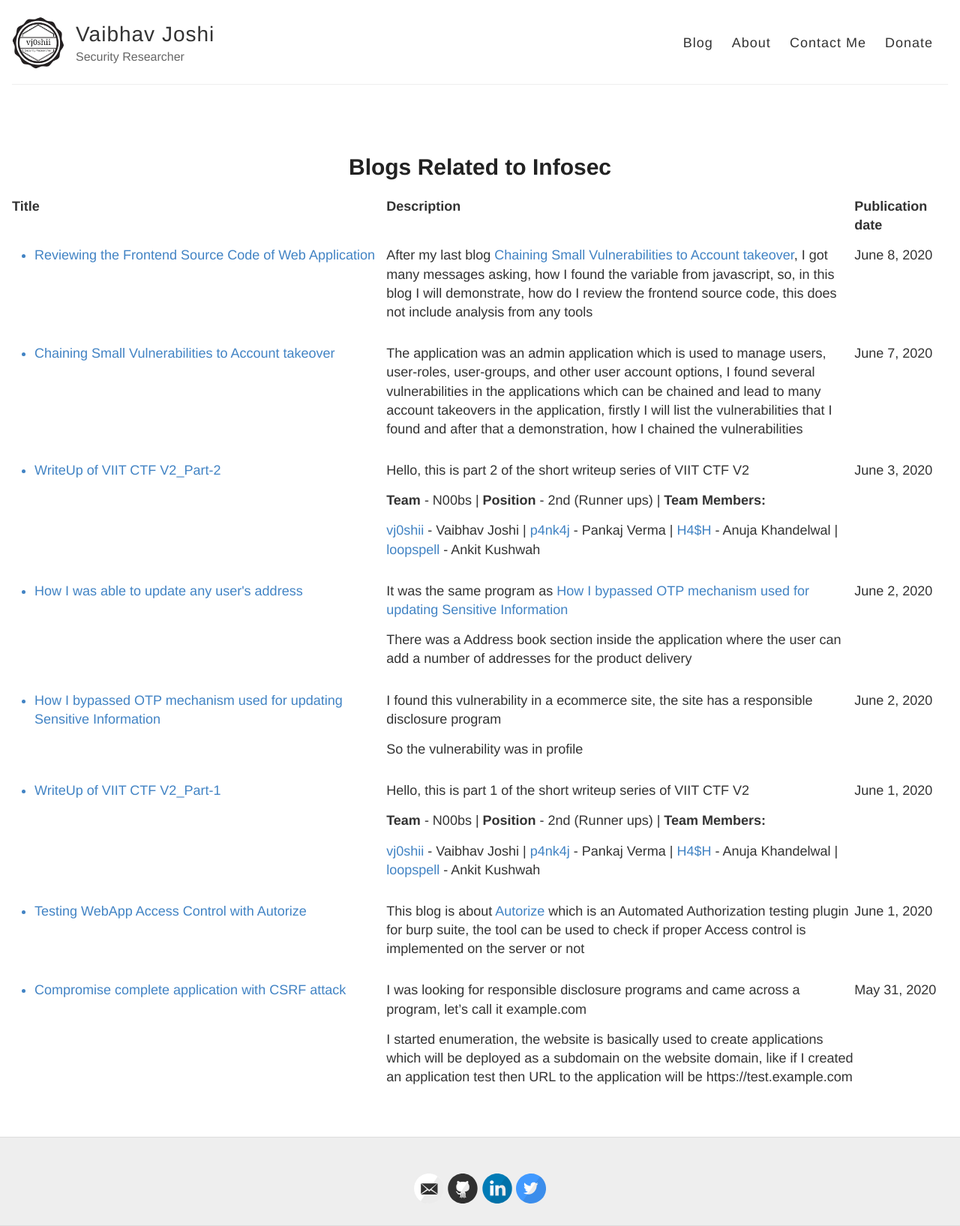
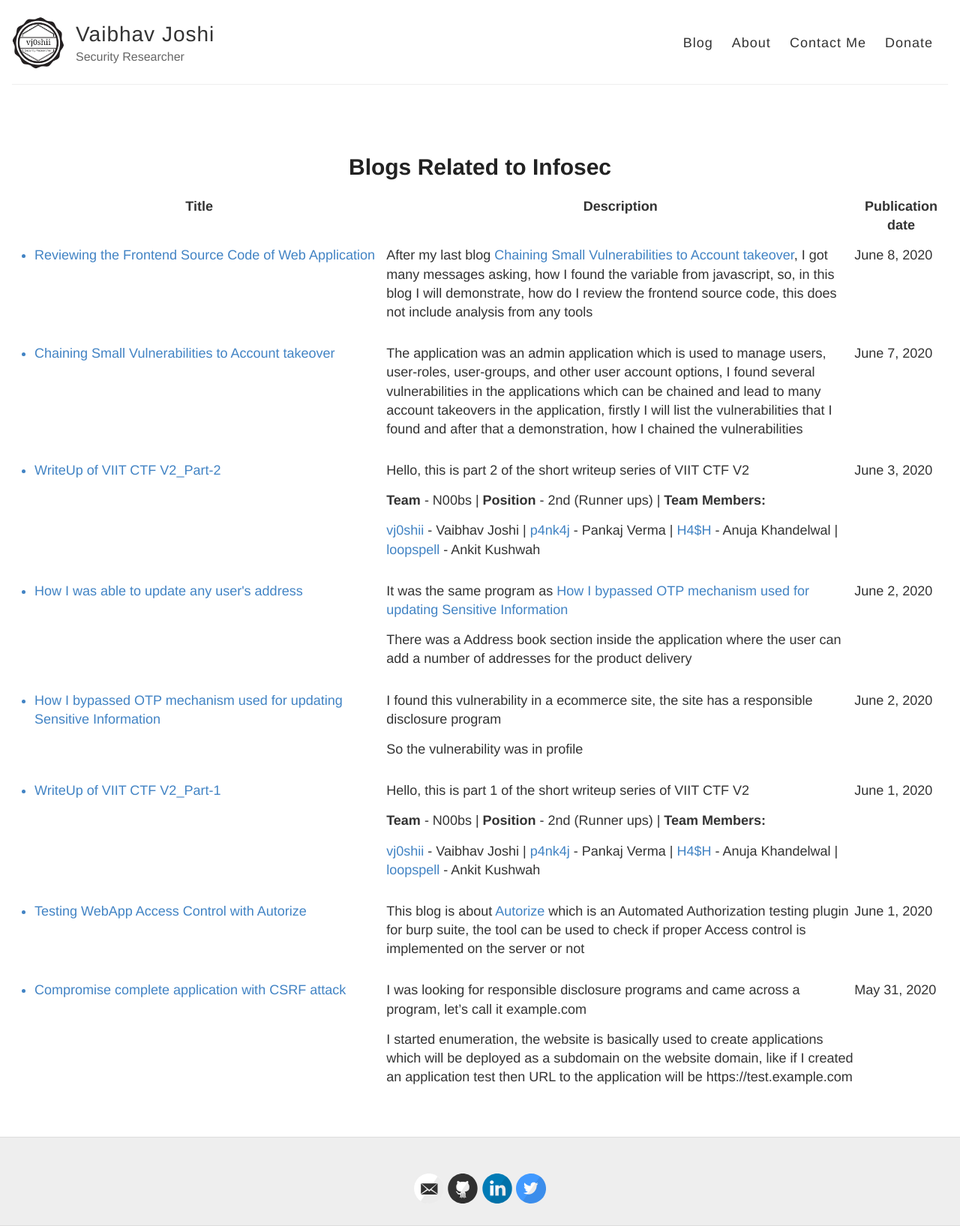
Before and after one commit to vj0shii/vj0shii.github.io, a Jekyll site: the page built from index.html, in a window 1280 px wide. Shown: the whole page at 75% size. Built offline with Jekyll 4.4.1, drawn with Linux system fonts in a browser that asks for light colours.

Commit message:
Update index.html

```diff
--- a/index.html
+++ b/index.html
@@ -7,11 +7,6 @@ layout: default
     padding: 1.5em;
     display: inline-block;
 }
-
-	th {
-		margin-top: 45%;
-		align:center;
-	}
 </style>
 <div align="center"><h1>Blogs Related to Infosec</h1></div>
 <div class="posts">
@@ -23,9 +18,9 @@ layout: default
 	</colgroup>
 	<thead>
 		<tr class="header">
-			<th><b>Title</b></th>
-			<th><b>Description</b></th>
-			<th><b>Publication date</b></th>
+			<th><div align="center"><b>Title</b></div></th>
+			<th><div align="center"><b>Description</b></div></th>
+			<th><div align="center"><b>Publication date</b></div></th>
 		</tr>
 	</thead>
 	<tbody>
```
